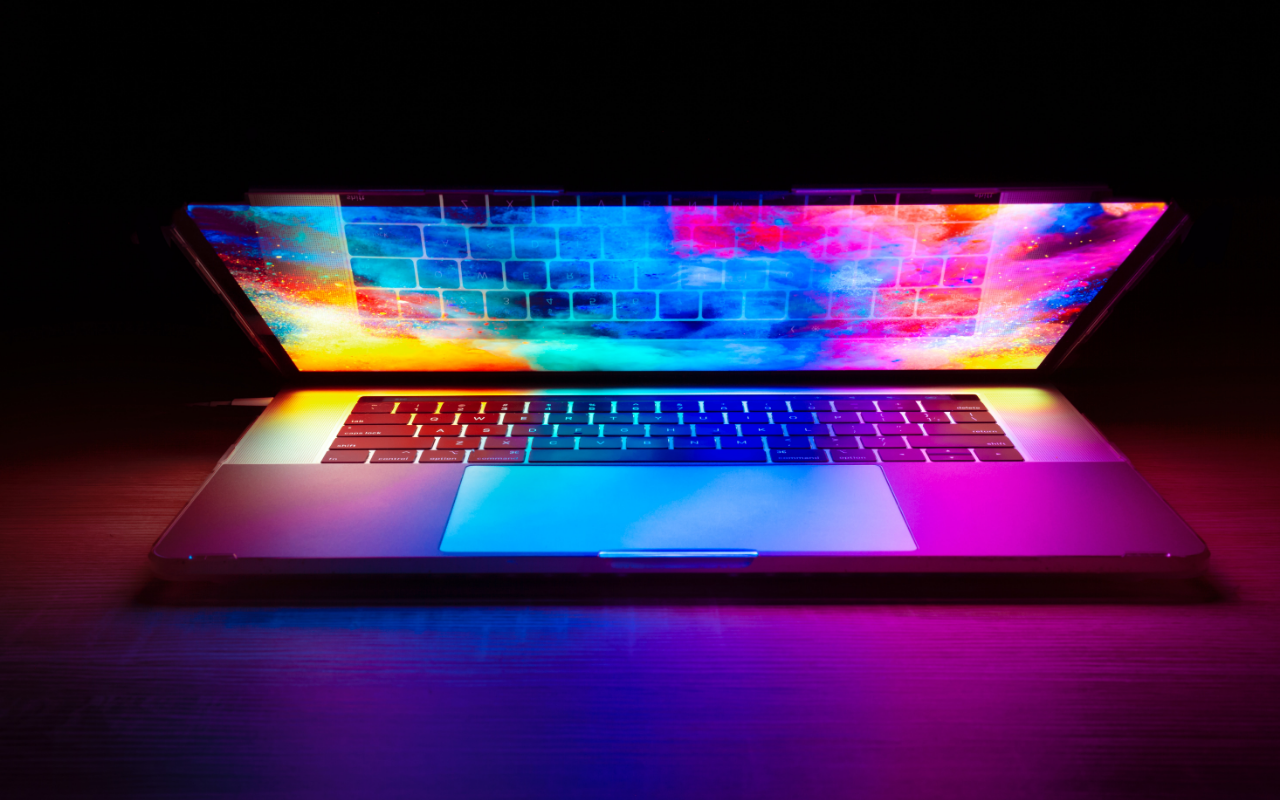
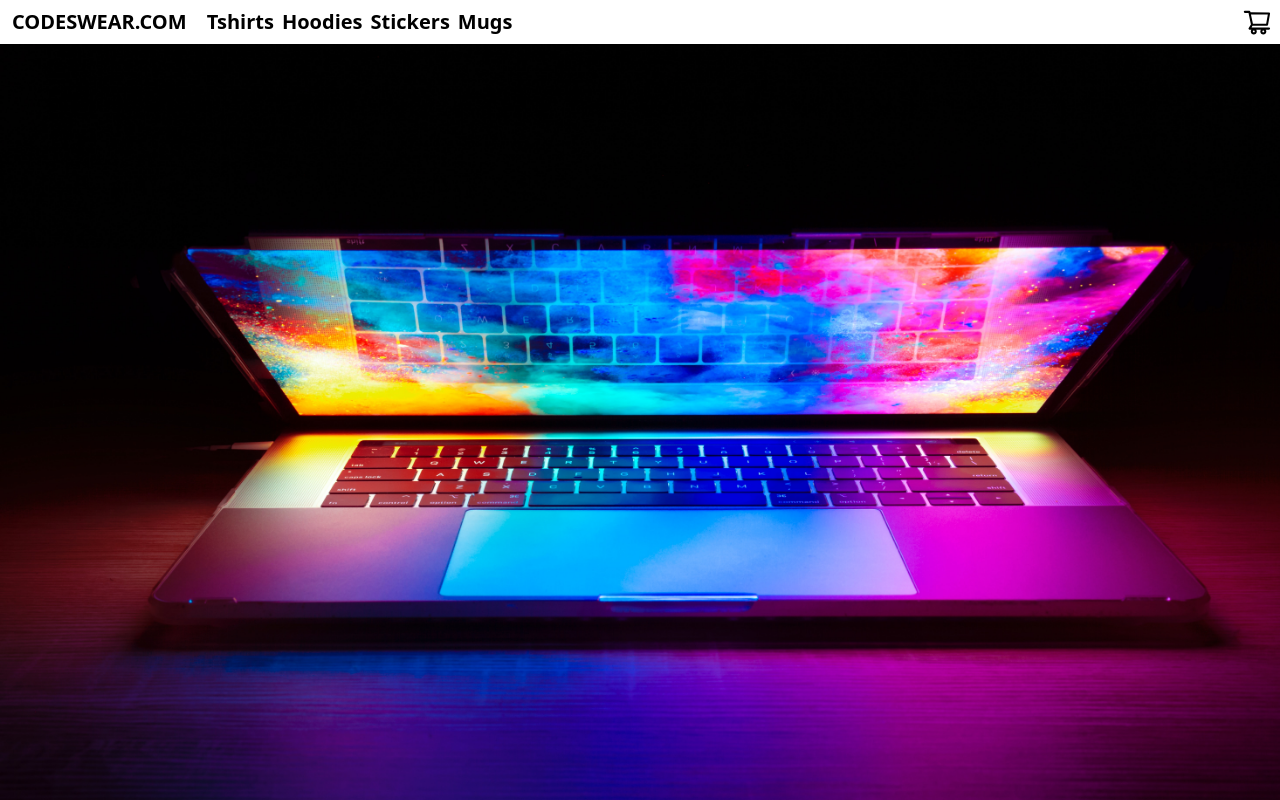
Before and after one commit to SajidCurious/codeswear, a Next.js app: page / in a window 1280 px wide. Shown: the top 800 px of the page. Built offline with nearby package versions, Linux system fonts and the light colour scheme.

Commit message:
modified

```diff
--- a/package.json
+++ b/package.json
@@ -11,7 +11,8 @@
   "dependencies": {
     "next": "13.4.1",
     "react": "18.2.0",
-    "react-dom": "18.2.0"
+    "react-dom": "18.2.0",
+    "react-icons": "^4.9.0"
   },
   "devDependencies": {
     "autoprefixer": "^10.4.14",
--- a/src/app/layout.js
+++ b/src/app/layout.js
@@ -1,5 +1,7 @@
 import "./globals.css";
 import { Inter } from "next/font/google";
+import Navbar from "@/components/Navbar";
+import Footer from "@/components/Footer";
 
 const inter = Inter({ subsets: ["latin"] });
 
@@ -11,7 +13,9 @@ export const metadata = {
 export default function RootLayout({ children }) {
   return (
     <html lang="en">
+      <Navbar />
       <body>{children}</body>
+      <Footer />
     </html>
   );
 }
--- a/src/components/Navbar.js
+++ b/src/components/Navbar.js
@@ -6,20 +6,24 @@ const Navbar = () => {
   return (
     <div className="py-2 flex flex-col md:flex-row items-center md:justify-start">
       <div className="logo">
-        <span className="ml-3 text-xl font-semibold mx-5">CODESWEAR.COM</span>
+        <Link href={"/"}>
+          <span className="ml-3 text-xl font-bold mx-5 cursor-pointer">
+            CODESWEAR.COM
+          </span>
+        </Link>
       </div>
       <div className="nav">
-        <ul className="flex space-x-2 font-bold md:text-xl">
-          <Link href={"/"}>
+        <ul className="flex space-x-2 font-semibold md:text-xl">
+          <Link href={"/tshirts"}>
             <li>Tshirts</li>
           </Link>
-          <Link href={"/"}>
+          <Link href={"/hoodies"}>
             <li>Hoodies</li>
           </Link>
-          <Link href={"/"}>
+          <Link href={"/stickers"}>
             <li>Stickers</li>
           </Link>
-          <Link href={"/"}>
+          <Link href={"/mugs"}>
             <li>Mugs</li>
           </Link>
         </ul>
```
